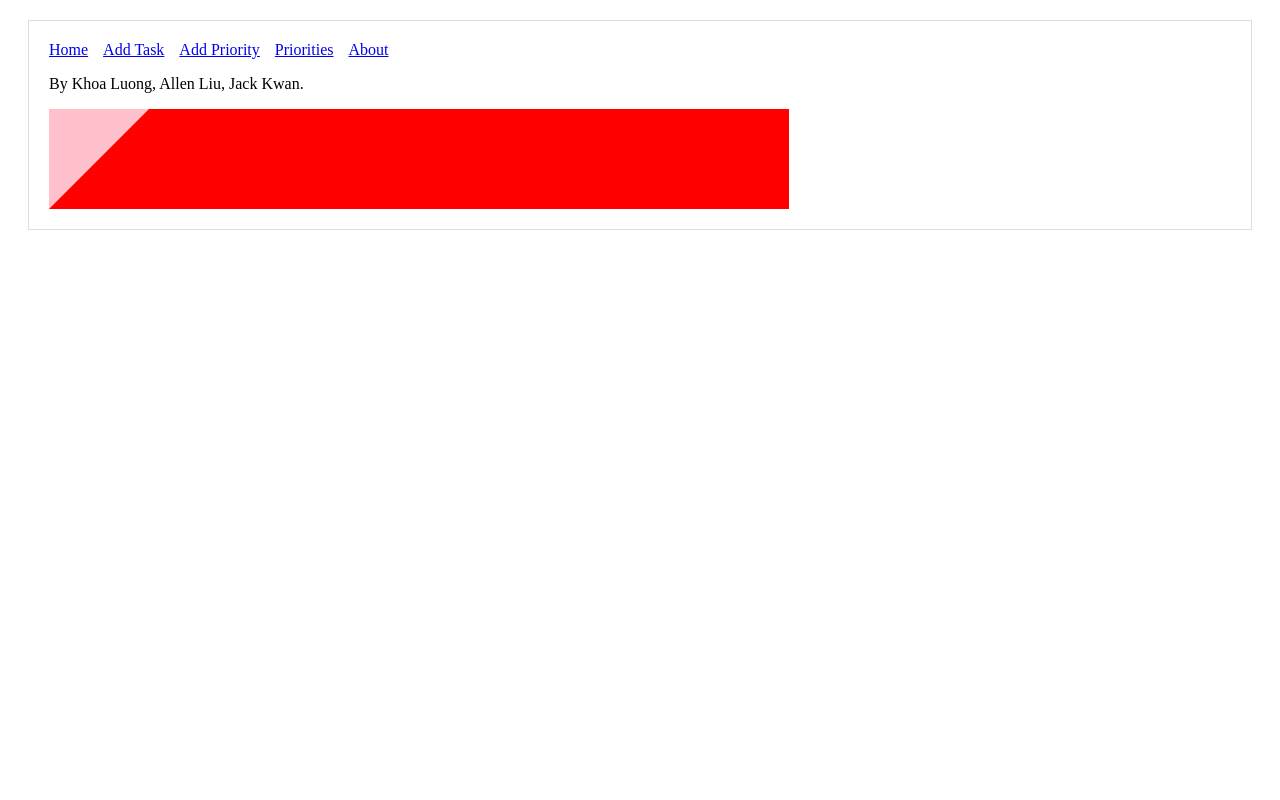
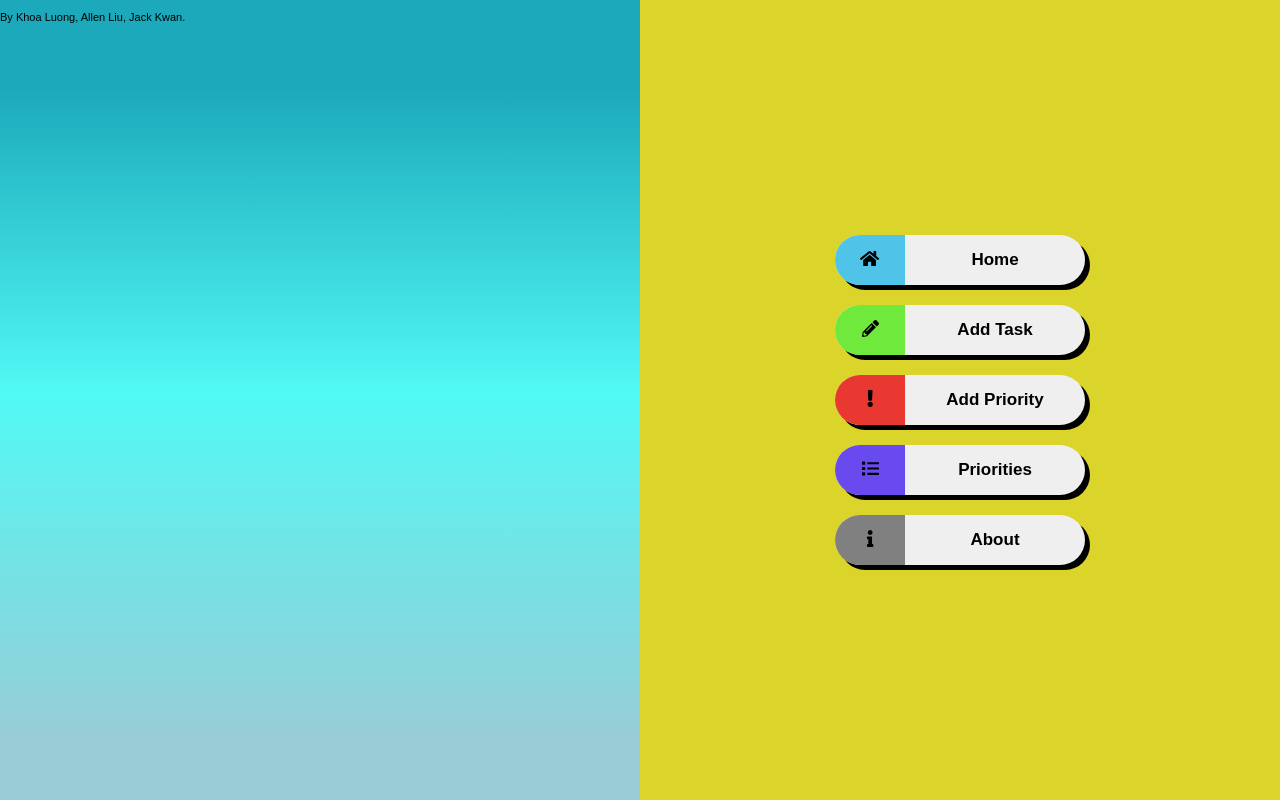
Before and after one commit to kwanjack/priorities, a Next.js app: page /about in a window 1280 px wide. Built offline with nearby package versions, Linux system fonts and the light colour scheme.

Commit message:
More WIP.

```diff
--- a/components/Header.js
+++ b/components/Header.js
@@ -1,27 +1,84 @@
+import { useRouter } from 'next/router';
 import Link from 'next/link';
+
+import { FontAwesomeIcon } from '@fortawesome/react-fontawesome';
+import { faExclamation, faHome, faPencilAlt, faList, faInfo } from '@fortawesome/free-solid-svg-icons'
+
 
 const linkStyle = {
   marginRight: 15
 };
 
-const Header = () => (
-  <div>
-    <Link href="/">
-      <a style={linkStyle}>Home</a>
-    </Link>
-    <Link href="/addTask">
-      <a style={linkStyle}>Add Task</a>
-    </Link>
-    <Link href="/addPriority">
-      <a style={linkStyle}>Add Priority</a>
-    </Link>
-    <Link href="/priorities">
-      <a style={linkStyle}>Priorities</a>
-    </Link>
-    <Link href="/about">
-      <a style={linkStyle}>About</a>
-    </Link>
+const headerStyle = <style jsx="true">{`
+  .header {
+    display: flex;
+    flex-direction: column;
+    height: 100vh;
+    width: 50vw;
+    padding: 0px;
+    margin: 0px;
+    align-items: center;
+    justify-content: center;
+  }
+`}</style>;
+
+const buttonStyle = <style jsx="true">{`
+  .button {
+    border-radius: 100px;
+    margin: 10px;
+    width: 250px;
+    flex-direction: row;
+    display: flex;
+    justify-content: space-between;
+    align-items: center;
+    padding: 0px;
+    font-weight: 700;
+    font-size: 17px;
+    border-width: 0px;
+    box-shadow: 5px 5px black;
+    outline:none;
+  }
+
+  .button:active {
+    position:relative;
+    top:1px;
+    left:1px;
+    box-shadow: 0px 0px black;
+  }
+
+  .button-left {
+    background: red;
+    padding: 15px;
+    width: 40px;
+    border-radius: 100px 0px 0px 100px;
+  }
+
+  .button-name {
+    flex: 1;
+  }
+`}</style>
+
+const Header = () => {
+  const router = useRouter();
+
+  const headerButtons = [
+    { name: 'Home', onClick: () => router.push('/'), icon: <FontAwesomeIcon icon={faHome} />, color: "#50c4e8" },
+    { name: 'Add Task', onClick: () => router.push('/addTask'), icon: <FontAwesomeIcon icon={faPencilAlt} />, color: "#6ee93c"},
+    { name: 'Add Priority', onClick: () => router.push('/addPriority'), icon: <FontAwesomeIcon icon={faExclamation} />, color: "#e93732" },
+    { name: 'Priorities', onClick: () => router.push('/priorities'), icon: <FontAwesomeIcon icon={faList} />, color: "#684aef"},
+    { name: 'About', onClick: () => router.push('/about'), icon: <FontAwesomeIcon icon={faInfo} />, color: "grey"},
+  ];
+
+  return <div className="header">
+    { headerStyle }
+    { headerButtons.map((data, i) => <button className="button"  key={i} onClick={data.onClick}>
+    <div className="button-left" style={{ backgroundColor: data.color }}>
+        { data.icon }
+      </div>
+      <div className="button-name"> {data.name} </div>
+      {buttonStyle}
+      </button>) }
   </div>
-);
+};
 
 export default Header;
--- a/components/MyLayout.js
+++ b/components/MyLayout.js
@@ -1,29 +1,71 @@
 import Header from './Header';
 
-const layoutStyle = {
-  margin: 20,
-  padding: 20,
-  border: '1px solid #DDD'
-};
+const layoutStyle = <style jsx="true">{`
+  .layout {
+    margin: 0px;
+    padding: 0px;
+    display: flex;
+    justify-content: space-between;
+  }
+`}</style>
 
-const trapezoidStyle = <style jsx={"true"}>{`
+const trapezoidStyle = <style jsx="true">{`
   .trapezoid {
-    border-style: solid;
-    height: 0;
-    width: 50vw;
-    border-color: blue transparent red transparent;
-    background: pink;
-    border-width: 0 0 100px 100px;
+    position: fixed;
+    top: 0;
+    left: 0;
+    width: 100%;
+    height: 100%;
+    z-index: -1;
+  }
+`}</style>
+
+const gradientStyle = <style jsx="true">{`
+  .background {
+    position: fixed;
+    z-index: -2;
+    top: 0;
+    left: 0;
+    width: 100vw;
+    height: 100vh;
+    background: rgb(153,204,214);
+    background: linear-gradient(0deg, rgba(153,204,214,1) 7%, rgba(23,247,241,0.7483368347338936) 51%, rgba(28,169,187,1) 89%);
+  }
+`}</style>
+
+const containerStyle = <style jsx global>{`
+  .container {
+    padding: 0px;
+    margin: 0px;
+  }
+  body {
+    padding: 0px;
+    margin: 0px;
+    font: 11px Arial;
   }
 `}</style>
 
 const Layout = props => (
-  <div style={layoutStyle}>
-    <Header />
-    {props.children}
-    <div className="trapezoid"> </div>
-    {trapezoidStyle}
+  <div className="container">
+    { containerStyle }
+    {gradientStyle}
+    <div className="layout">
+      <div className="content"> {props.children} </div>
+      <Header />
+      {layoutStyle}
+    </div>
+
+    <div className="background"></div>
+    <svg className="trapezoid" id="trapezoid" height="100%" width="100%" viewBox="0 0 100 100" preserveAspectRatio="none">
+      <path width="100%" height="100%" d="M100,0
+              L100,100
+              L50,100
+              L50,0z" fill="#dad42b"></path>
+      {trapezoidStyle}
+    </svg>
+
   </div>
+
 );
 
 export default Layout;
--- a/package.json
+++ b/package.json
@@ -12,6 +12,9 @@
   "author": "",
   "license": "ISC",
   "dependencies": {
+    "@fortawesome/fontawesome-svg-core": "^1.2.25",
+    "@fortawesome/free-solid-svg-icons": "^5.11.2",
+    "@fortawesome/react-fontawesome": "^0.1.8",
     "isomorphic-unfetch": "^3.0.0",
     "next": "^9.1.4",
     "pubsub-js": "^1.7.0",
--- a/pages/priorities.js
+++ b/pages/priorities.js
@@ -13,7 +13,7 @@ const PrioritiesPage = () => {
     <Layout>
       <h1>Priorities</h1>
       <ul>
-        {priorities.map(priority => <li>{priority.name}</li>)}
+        {priorities.map(priority => <li key={priority.id}>{priority.name}</li>)}
       </ul>
     </Layout>
   );
```
Also changed, not shown: pages/index.js (+58 -31 lines), 1 other file (tests, documents, lock files or other folders).
